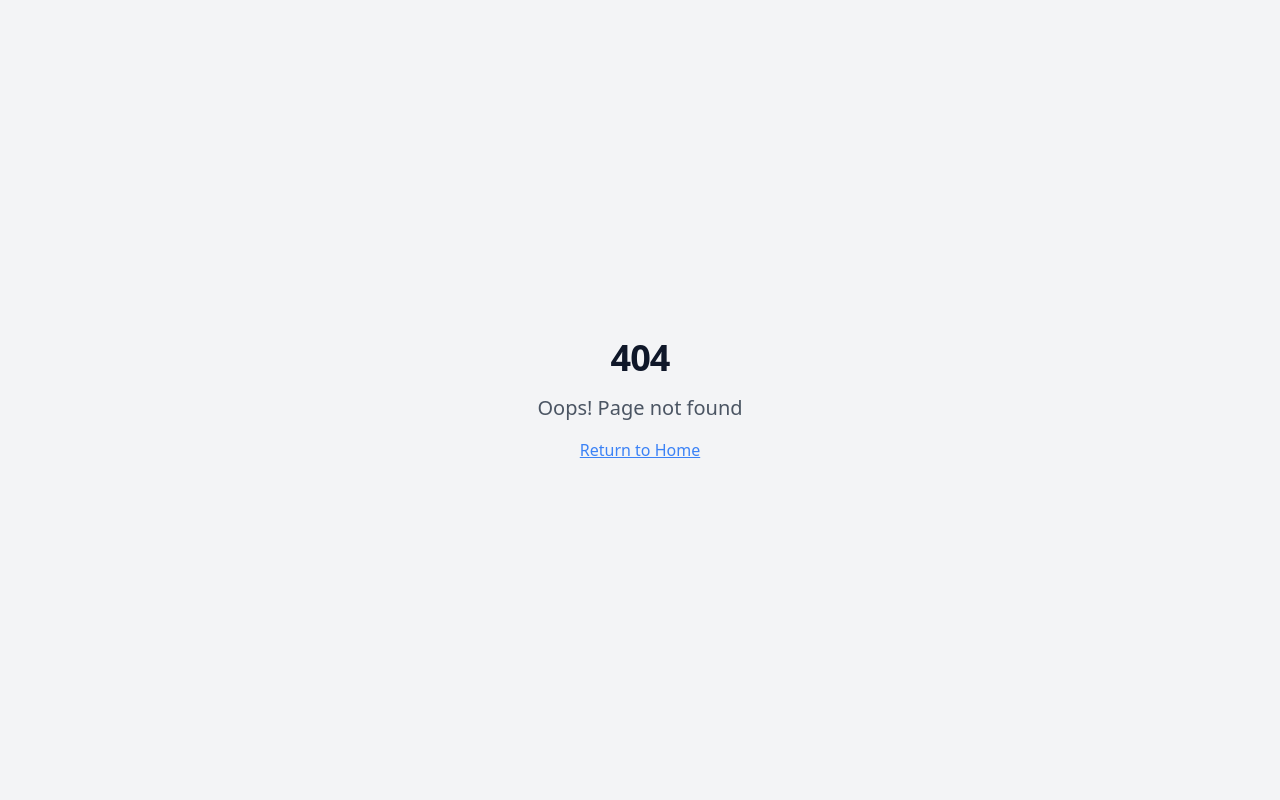
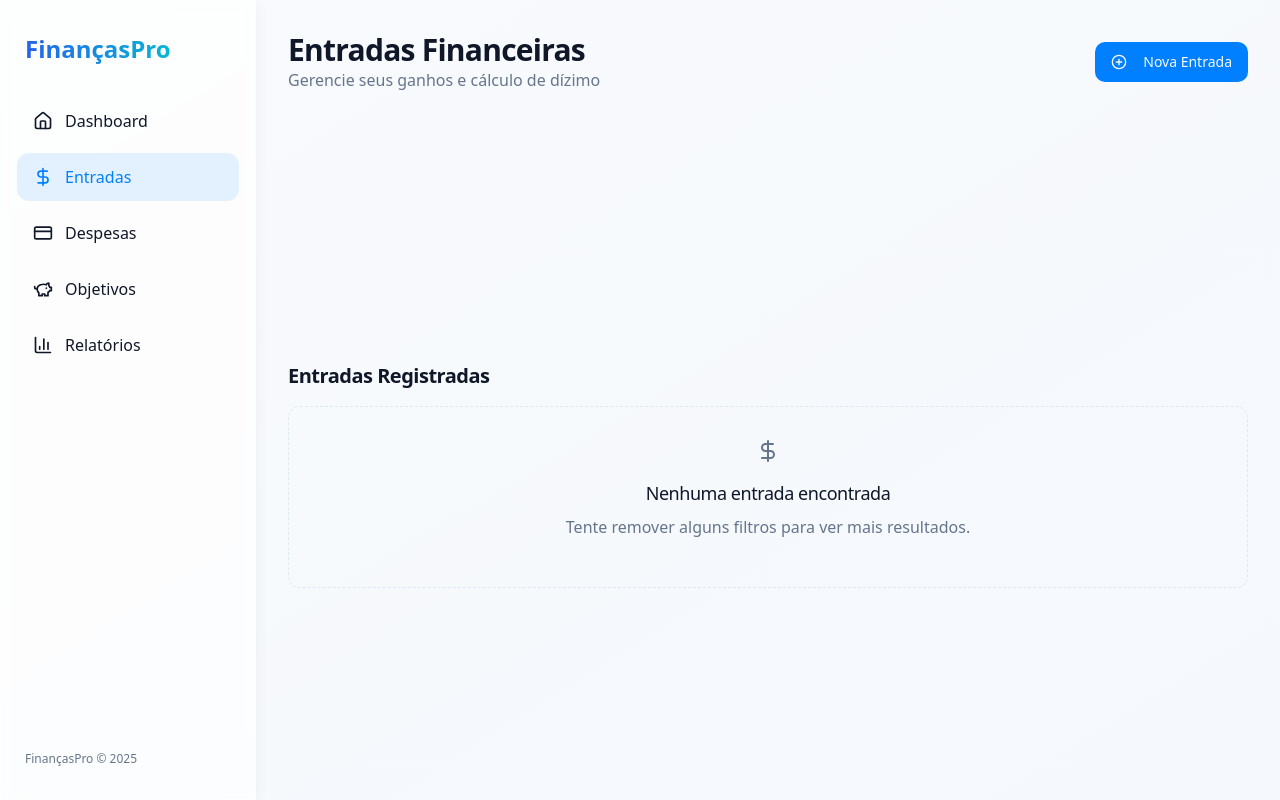
Before and after one commit to wandersonmk/financeirofitpro, a React (Vite) app: page /income in a window 1280 px wide. Before the commit this address had no page. Built offline with nearby package versions, Linux system fonts and the light colour scheme.

Commit message:
Make income work
Make the income functionality work.

```diff
--- a/src/App.tsx
+++ b/src/App.tsx
@@ -1,9 +1,11 @@
+
 import { Toaster } from "@/components/ui/toaster";
 import { Toaster as Sonner } from "@/components/ui/sonner";
 import { TooltipProvider } from "@/components/ui/tooltip";
 import { QueryClient, QueryClientProvider } from "@tanstack/react-query";
 import { BrowserRouter, Routes, Route } from "react-router-dom";
 import Index from "./pages/Index";
+import Income from "./pages/Income";
 import NotFound from "./pages/NotFound";
 
 const queryClient = new QueryClient();
@@ -16,6 +18,7 @@ const App = () => (
       <BrowserRouter>
         <Routes>
           <Route path="/" element={<Index />} />
+          <Route path="/income" element={<Income />} />
           {/* ADD ALL CUSTOM ROUTES ABOVE THE CATCH-ALL "*" ROUTE */}
           <Route path="*" element={<NotFound />} />
         </Routes>
--- /dev/null
+++ b/src/pages/Income.tsx
@@ -0,0 +1,13 @@
+
+import { Layout } from "@/components/Layout";
+import { IncomeTracker } from "@/components/Income/IncomeTracker";
+
+const Income = () => {
+  return (
+    <Layout>
+      <IncomeTracker />
+    </Layout>
+  );
+};
+
+export default Income;
```
